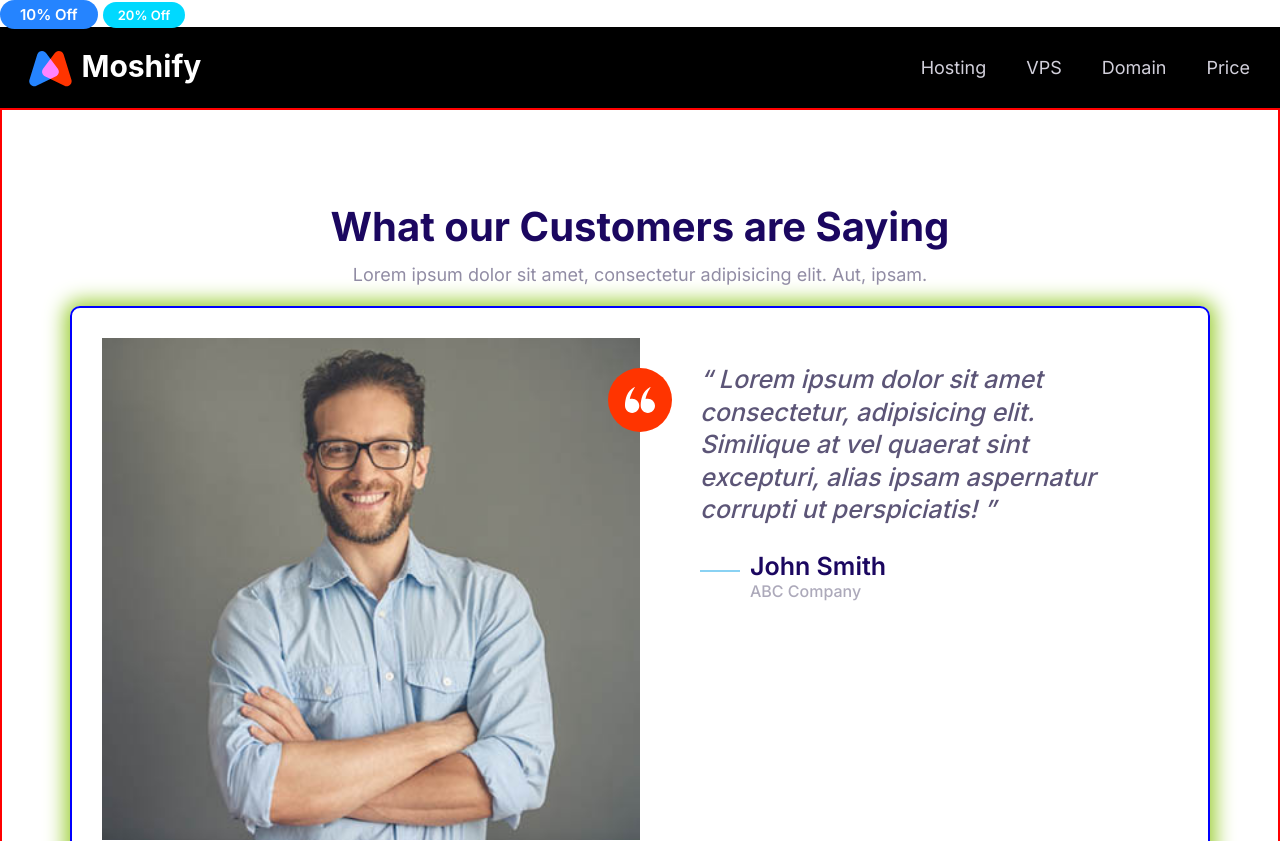
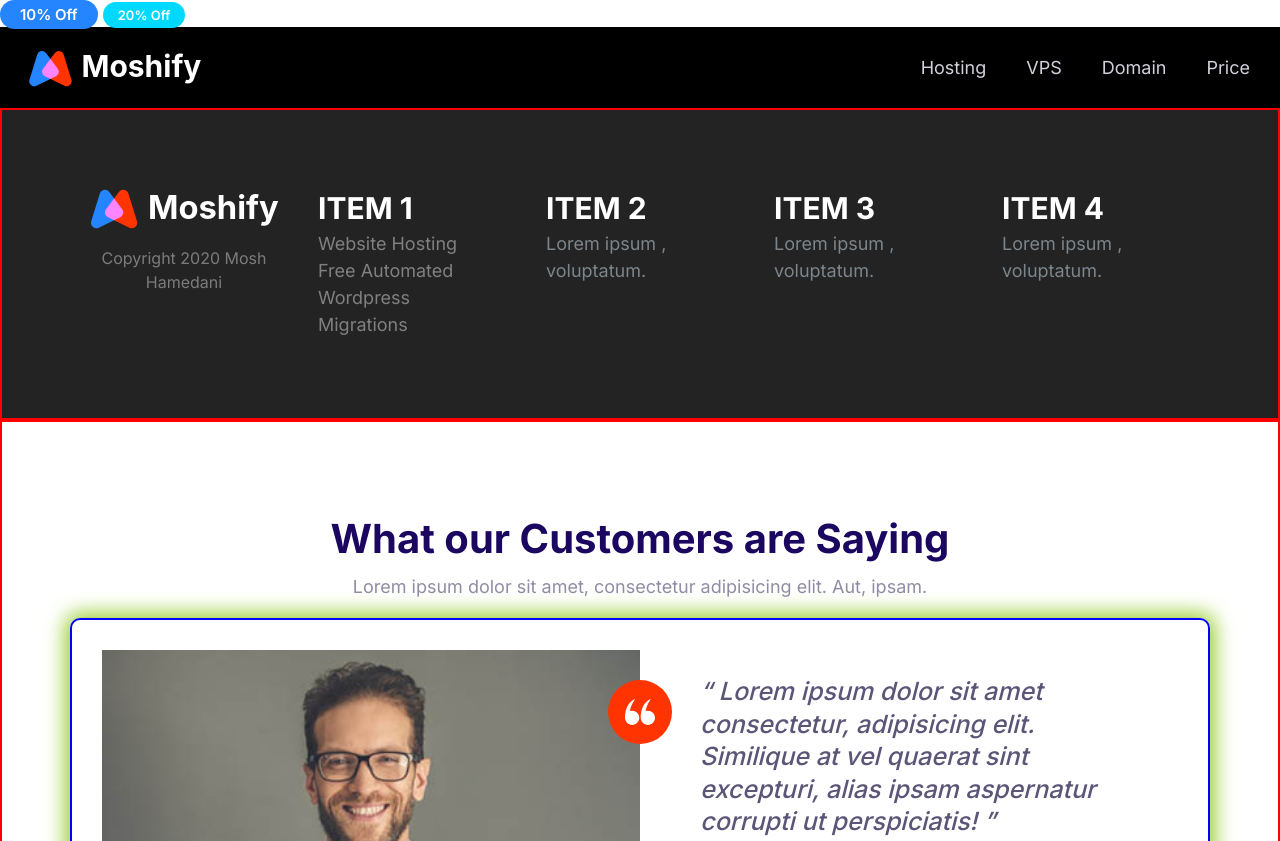
Before and after one commit to rua1hc/Html_Css_Moshify, a plain HTML site: page index.html in a window 1280 px wide. Shown: the top 841 px of the page. Drawn offline with Linux system fonts and the light colour scheme.

Commit message:
v35 add block-footer

```diff
--- a/css/styles.css
+++ b/css/styles.css
@@ -789,3 +789,78 @@ a {
         max-width: 700px;
     }
 }
+
+/* Footer */
+.footer {
+    background: #232323;
+}
+
+.footer__section {
+    border-bottom: 1px solid var(--color-border);
+    padding: 2rem;
+}
+
+.footer__heading {
+    text-transform: uppercase;
+}
+
+.footer__brand {
+    margin-top: 5rem;
+
+    text-align: center;
+    /* justify-self: center; */
+}
+.footer__copyright {
+    font-size: 2.1rem;
+    color: #fff;
+    opacity: 0.4;
+}
+
+.footer__section .list {
+    margin: 0;
+}
+
+.footer a {
+    color: gray;
+}
+.footer a:hover {
+    color: #fff;
+}
+
+.footer__brand img {
+    width: 100%;
+    max-width: 230px;
+}
+
+@media screen and (min-width: 768px) {
+    .footer .grid {
+        /* grid-template-columns: repeat(5, 1fr); */
+        grid-template-columns: repeat(auto-fit, minmax(10rem, 1fr));
+    }
+
+    .footer .collapsible__chevron {
+        /* visibility: hidden; */
+        opacity: 0;
+    }
+
+    .footer .collapsible__content {
+        max-height: 100vh;
+        opacity: 1;
+    }
+
+    .footer__brand {
+        order: -1;
+    }
+
+    .footer__section {
+        border-bottom: 0;
+    }
+    .footer__brand {
+        margin-top: 1rem;
+    }
+    .footer__copyright {
+        font-size: 1.6rem;
+    }
+}
+
+/* Test */
--- a/index.html
+++ b/index.html
@@ -35,6 +35,93 @@
                 <li class="nav__items"><a href="#">Price</a></li>
             </ul>
         </nav>
+
+        <div class="block block--dark footer">
+            <div class="container grid">
+                <section
+                    class="collapsible collapsible--expanded footer__section"
+                >
+                    <header class="collapsible__header">
+                        <h2 class="collapsible__heading footer__heading">
+                            Item 1
+                        </h2>
+                        <img
+                            class="icon collapsible__chevron"
+                            src="images/chevron.svg"
+                            alt=""
+                        />
+                    </header>
+                    <div class="collapsible__content">
+                        <ul class="list">
+                            <li><a href="#">Website Hosting</a></li>
+                            <li><a href="#">Free Automated Wordpress</a></li>
+                            <li><a href="#">Migrations</a></li>
+                        </ul>
+                    </div>
+                </section>
+
+                <section
+                    class="collapsible collapsible--expanded footer__section"
+                >
+                    <header class="collapsible__header">
+                        <h2 class="collapsible__heading footer__heading">
+                            Item 2
+                        </h2>
+                        <img
+                            class="icon collapsible__chevron"
+                            src="images/chevron.svg"
+                            alt=""
+                        />
+                    </header>
+                    <div class="collapsible__content">
+                        Lorem ipsum , voluptatum.
+                    </div>
+                </section>
+
+                <section
+                    class="collapsible collapsible--expanded footer__section"
+                >
+                    <header class="collapsible__header">
+                        <h2 class="collapsible__heading footer__heading">
+                            Item 3
+                        </h2>
+                        <img
+                            class="icon collapsible__chevron"
+                            src="images/chevron.svg"
+                            alt=""
+                        />
+                    </header>
+                    <div class="collapsible__content">
+                        Lorem ipsum , voluptatum.
+                    </div>
+                </section>
+
+                <section
+                    class="collapsible collapsible--expanded footer__section"
+                >
+                    <header class="collapsible__header">
+                        <h2 class="collapsible__heading footer__heading">
+                            Item 4
+                        </h2>
+                        <img
+                            class="icon collapsible__chevron"
+                            src="images/chevron.svg"
+                            alt=""
+                        />
+                    </header>
+                    <div class="collapsible__content">
+                        Lorem ipsum , voluptatum.
+                    </div>
+                </section>
+
+                <section class="footer__brand">
+                    <img src="./images/logo.svg" alt="" />
+                    <p class="footer__copyright">
+                        Copyright 2020 Mosh Hamedani
+                    </p>
+                </section>
+            </div>
+        </div>
 
         <section class="block">
             <header class="block__header">
@@ -91,6 +178,43 @@
                 </div>
             </div>
         </section>
+
+        <div class="card testimonial">
+            <div class="grid grid--1x2">
+                <div class="testimonial__image">
+                    <img src="images/testimonial.jpg" alt="" />
+                    <span class="icon-container icon-container--accent">
+                        <svg class="icon icon--white icon--small">
+                            <use xlink:href="/images/sprite.svg#quotes"></use>
+                        </svg>
+                    </span>
+                </div>
+                <blockquote class="quote">
+                    <p class="quote__text">
+                        Lorem ipsum dolor sit amet consectetur, adipisicing
+                        elit. Similique at vel quaerat sint excepturi, alias
+                        ipsam aspernatur corrupti ut perspiciatis!
+                    </p>
+                    <footer>
+                        <div class="media">
+                            <div class="media__image">
+                                <svg class="icon icon--primary quote__line">
+                                    <use
+                                        xlink:href="/images/sprite.svg#line"
+                                    ></use>
+                                </svg>
+                            </div>
+                            <div class="media__body">
+                                <h3 class="media__title quote__author">
+                                    John Smith
+                                </h3>
+                                <p class="quote__org">ABC Company</p>
+                            </div>
+                        </div>
+                    </footer>
+                </blockquote>
+            </div>
+        </div>
 
         <section class="block block--dark block--skewed--left showcase">
             <header class="block__header">
@@ -521,43 +645,6 @@
             </div>
         </div>
 
-        <div class="card testimonial">
-            <div class="grid grid--1x2">
-                <div class="testimonial__image">
-                    <img src="images/testimonial.jpg" alt="" />
-                    <span class="icon-container icon-container--accent">
-                        <svg class="icon icon--white icon--small">
-                            <use xlink:href="/images/sprite.svg#quotes"></use>
-                        </svg>
-                    </span>
-                </div>
-                <blockquote class="quote">
-                    <p class="quote__text">
-                        Lorem ipsum dolor sit amet consectetur, adipisicing
-                        elit. Similique at vel quaerat sint excepturi, alias
-                        ipsam aspernatur corrupti ut perspiciatis!
-                    </p>
-                    <footer>
-                        <div class="media">
-                            <div class="media__image">
-                                <svg class="icon icon--primary quote__line">
-                                    <use
-                                        xlink:href="/images/sprite.svg#line"
-                                    ></use>
-                                </svg>
-                            </div>
-                            <div class="media__body">
-                                <h3 class="media__title quote__author">
-                                    John Smith
-                                </h3>
-                                <p class="quote__org">ABC Company</p>
-                            </div>
-                        </div>
-                    </footer>
-                </blockquote>
-            </div>
-        </div>
-
         <div class="media">
             <div class="media__image">
                 <svg class="icon icon--primary">
```
Also changed, not shown: comps/block-footer.html (added, +62 -0 lines), comps/buttons.html (+2 -2 lines), comps/links.html (+1 -0 lines).
